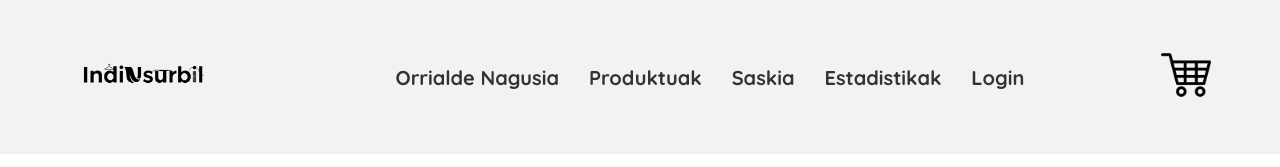
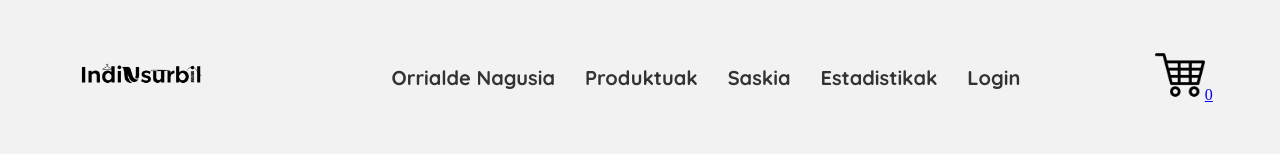
Before and after one commit to ikpgarrastazu25-creator/Erronka-4-MUPI, a plain HTML site: page WEB_ORRIA/saskia.html in a window 1280 px wide. Shown: the top 167 px of the page. Drawn offline with Linux system fonts and the light colour scheme.

Commit message:
Karrito ikonoari zenbakia jarri

```diff
--- a/WEB_ORRIA/saskia.html
+++ b/WEB_ORRIA/saskia.html
@@ -32,7 +32,7 @@
 
             <div class="carritoLogo">
 
-                <img src="IMG/carro.png" alt="Saskia">
+                <a href="saskia.html"><img src="IMG/carro.png" alt="Saskia"><span id="zenbaketa">0</span></a>
             </div>
         </nav>
 
```
